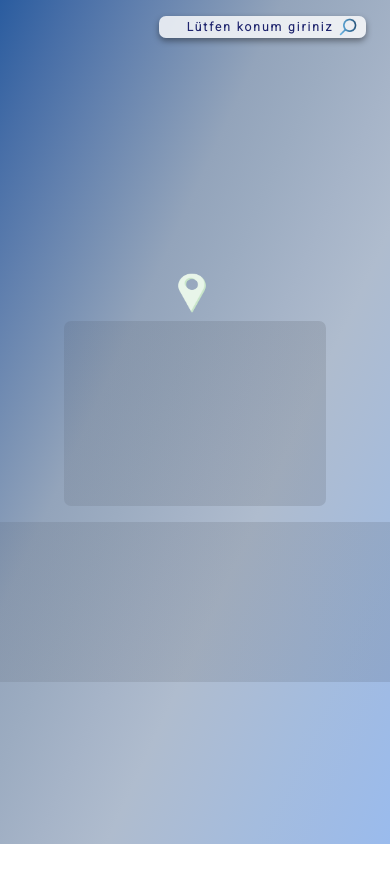
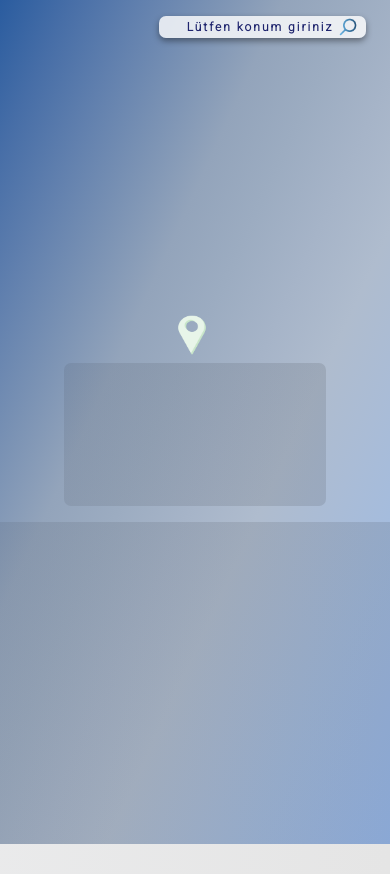
Before and after one commit to BetulBuyukzengin/weatherApp, a website: page index.html in a window 390 px wide. Before the commit the page ends 844 px from the top, so only its background shows below. Drawn offline with Linux system fonts and the light colour scheme.

Commit message:
mobil güncelledim

```diff
--- a/sass/pages/_home.scss
+++ b/sass/pages/_home.scss
@@ -132,7 +132,7 @@ main {
         width: 100%;
         flex-direction: column;
         display: flex;
-        height: 20vh;
+        height: 15vh;
         padding: 1rem 2rem;
         width: 67%;
       }
@@ -224,10 +224,10 @@ main {
     flex-direction: column;
     align-items: center;
     overflow: scroll;
-    height: 19rem;
+    height: 46rem;
   }
   @include respond(phone) {
-    height: 16rem;
+    height:40rem;
   }
 
   &_days {
```
Also changed, not shown: css/style.css.
